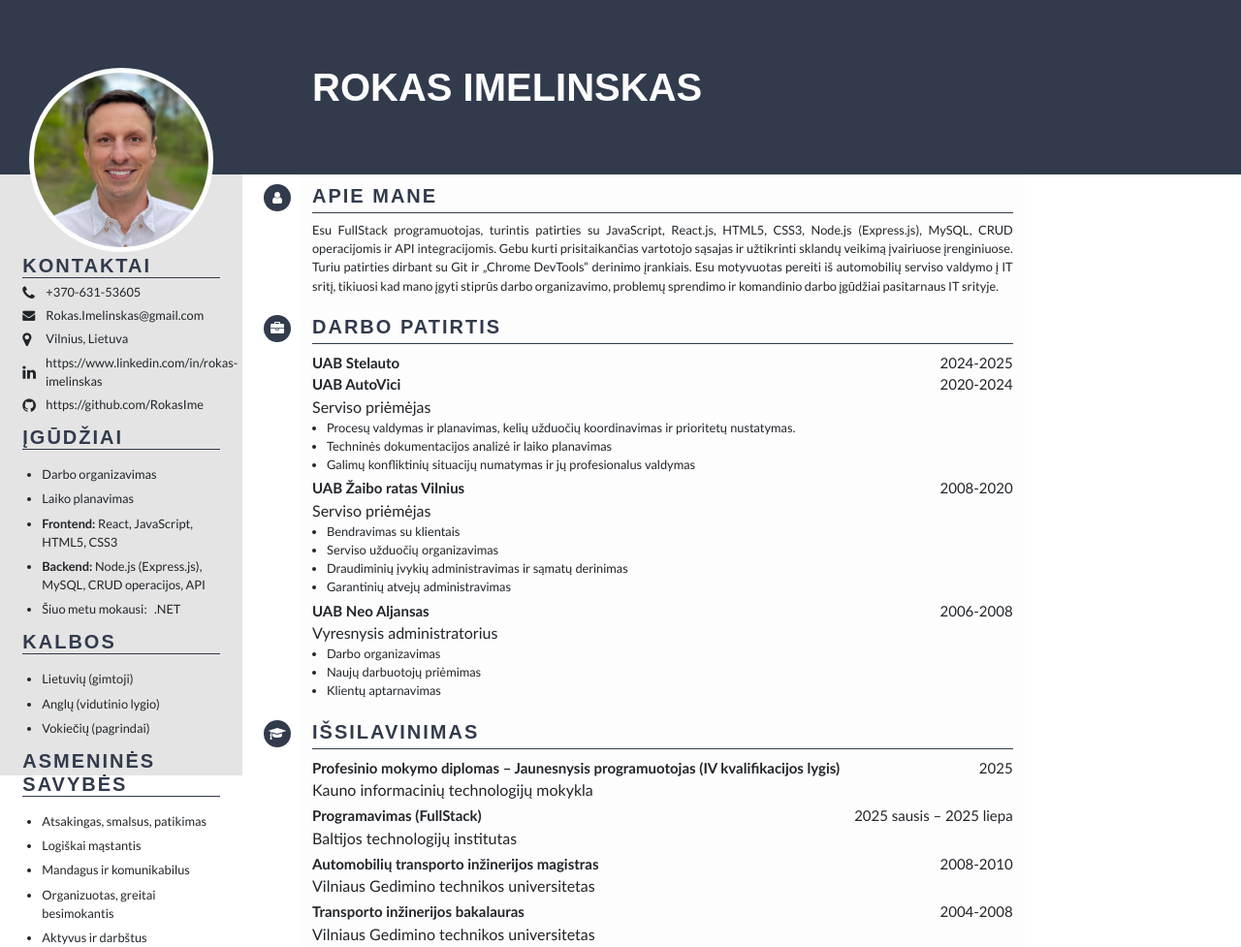
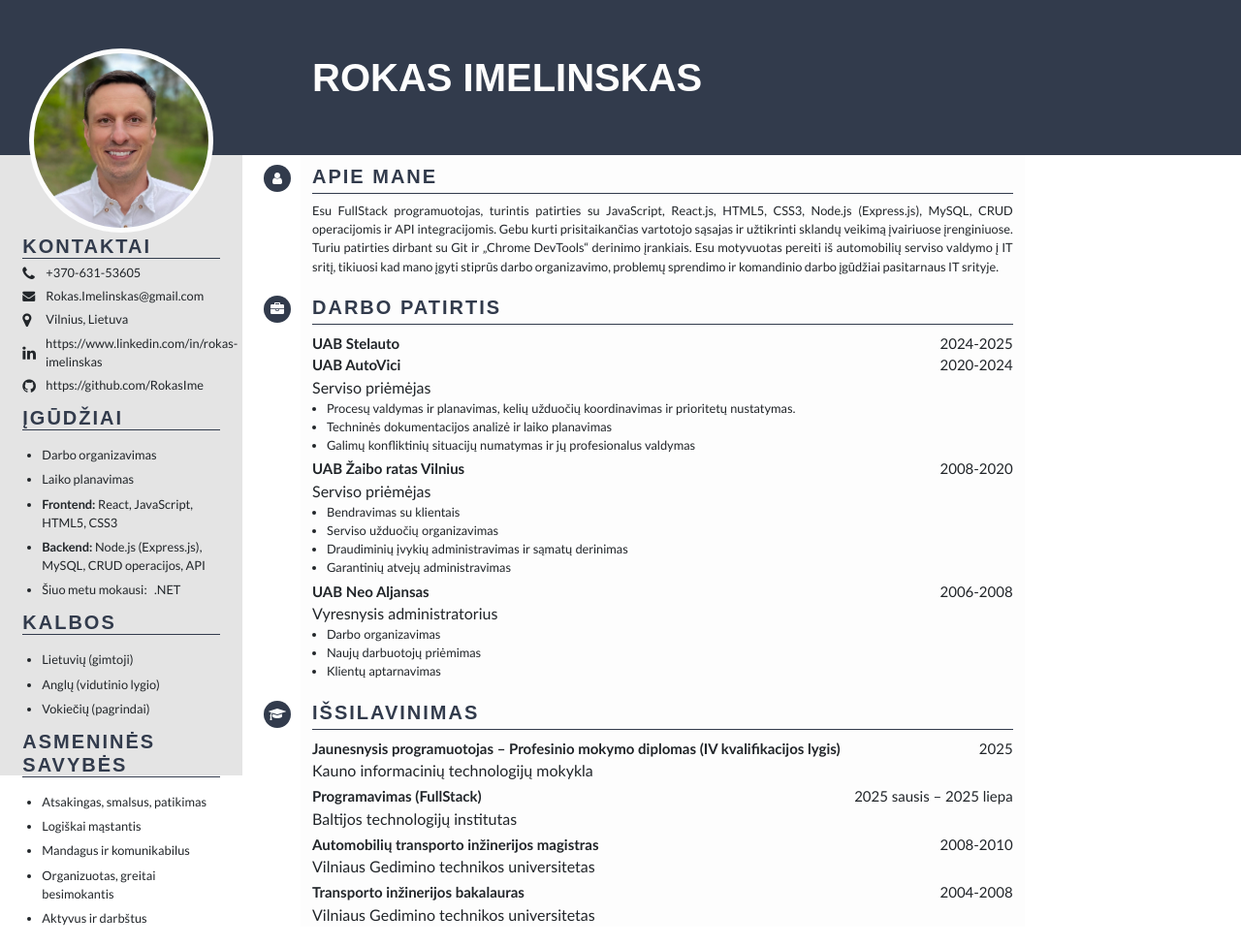
Before and after one commit to RokasIme/CVLT, a website: page index.html in a window 1280 px wide. Shown: the whole page at 97% size. Drawn offline with Linux system fonts and the light colour scheme; a web font is replaced by a local one.

```diff
--- a/css/main.css
+++ b/css/main.css
@@ -3,6 +3,10 @@
   margin: 0;
   padding: 0;
   font-family: "Gill Sans", "Gill Sans MT", Calibri, "Trebuchet MS", sans-serif;
+}
+
+:root {
+  --header-height: 160px;
 }
 
 @font-face {
@@ -31,7 +35,7 @@
 }
 
 header {
-  height: 180px;
+  height: var(--header-height);
   background-color: #323b4c;
   display: flex;
   align-items: center;
@@ -59,7 +63,7 @@
   position: absolute;
   background-color: #fdfdfd;
   border-radius: 50%;
-  top: 70px;
+  top: calc(var(--header-height) - 110px);
   left: 30px;
 }
 .photo {
@@ -83,7 +87,7 @@
   flex-direction: column;
   align-items: center;
   width: 250px;
-  height: calc(100vh - 180px);
+  height: calc(100vh - var(--header-height));
 }
 
 .left-box {
--- a/index.html
+++ b/index.html
@@ -179,7 +179,7 @@
 
               <div class="company-year">
                 <div class="company">
-                  <p>Profesinio mokymo diplomas – Jaunesnysis programuotojas (IV kvalifikacijos lygis)</p>
+                  <p>Jaunesnysis programuotojas – Profesinio mokymo diplomas (IV kvalifikacijos lygis)</p>
                 </div>
                 <div class="year">
                   <p>2025</p>
```
